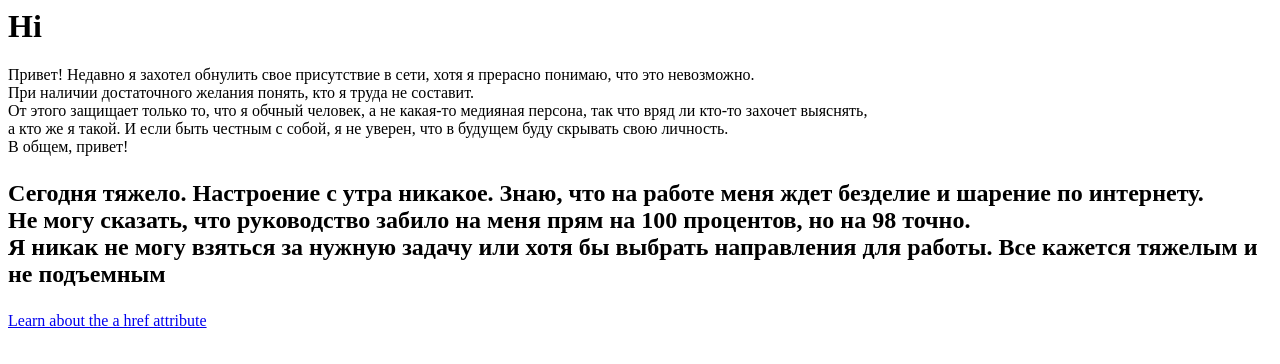
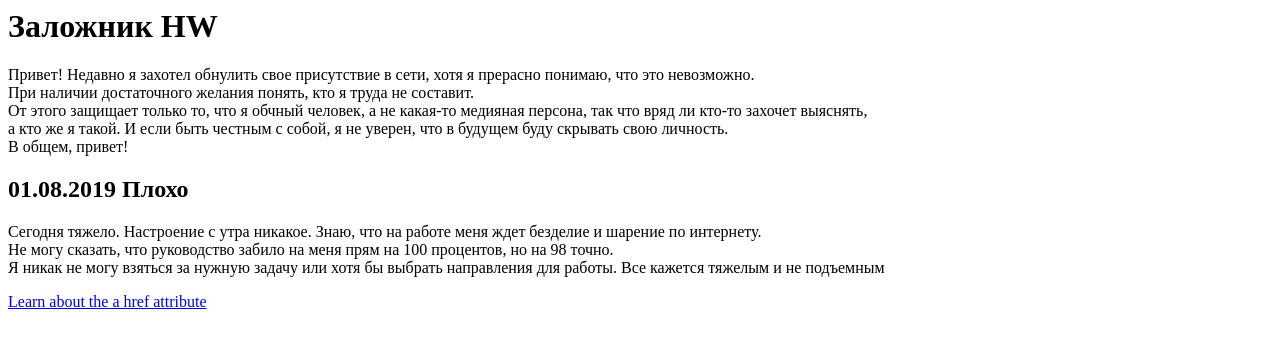
Before and after one commit to xiliutin/xiliutin.github.io, a plain HTML site: page index.html in a window 1280 px wide. Drawn offline with Linux system fonts and the light colour scheme.

Commit message:
Update index.html

```diff
--- a/index.html
+++ b/index.html
@@ -1,4 +1,4 @@
-<h1>Hi</h1>
+<h1>Заложник HW</h1>
   <p>
     Привет! Недавно я захотел обнулить свое присутствие в сети, хотя я прерасно понимаю, что это невозможно.<br>
     При наличии достаточного желания понять, кто я труда не составит.<br>
@@ -6,12 +6,12 @@
     а кто же я такой. И если быть честным с собой, я не уверен, что в будущем буду скрывать свою личность.<br>
     В общем, привет!
   </p>
-<h2>
+<h2> 01.08.2019 Плохо</h2>
   <p>
     Сегодня тяжело. Настроение с утра никакое. Знаю, что на работе меня ждет безделие и шарение по интернету. <br>
     Не могу сказать, что руководство забило на меня прям на 100 процентов, но на 98 точно. <br>
     Я никак не могу взяться за нужную задачу или хотя бы выбрать направления для работы. Все кажется тяжелым и не подъемным <br>
   </p>
-</h2>
+
 
 <a href="knowledges.html">Learn about the a href attribute</a>
```
